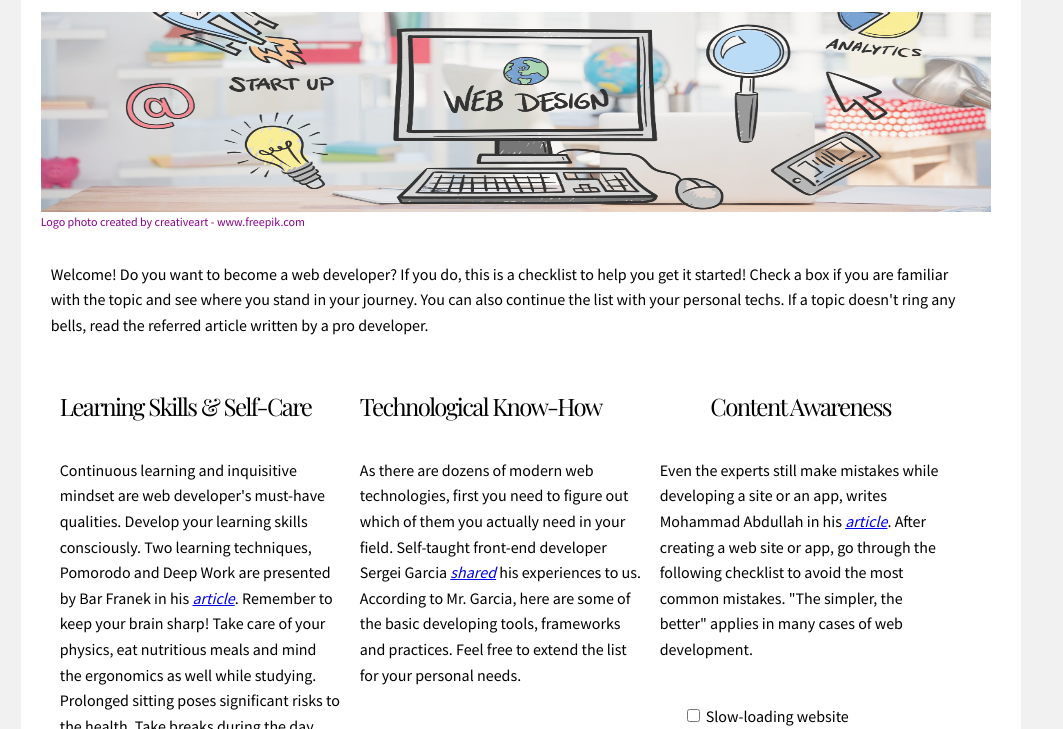
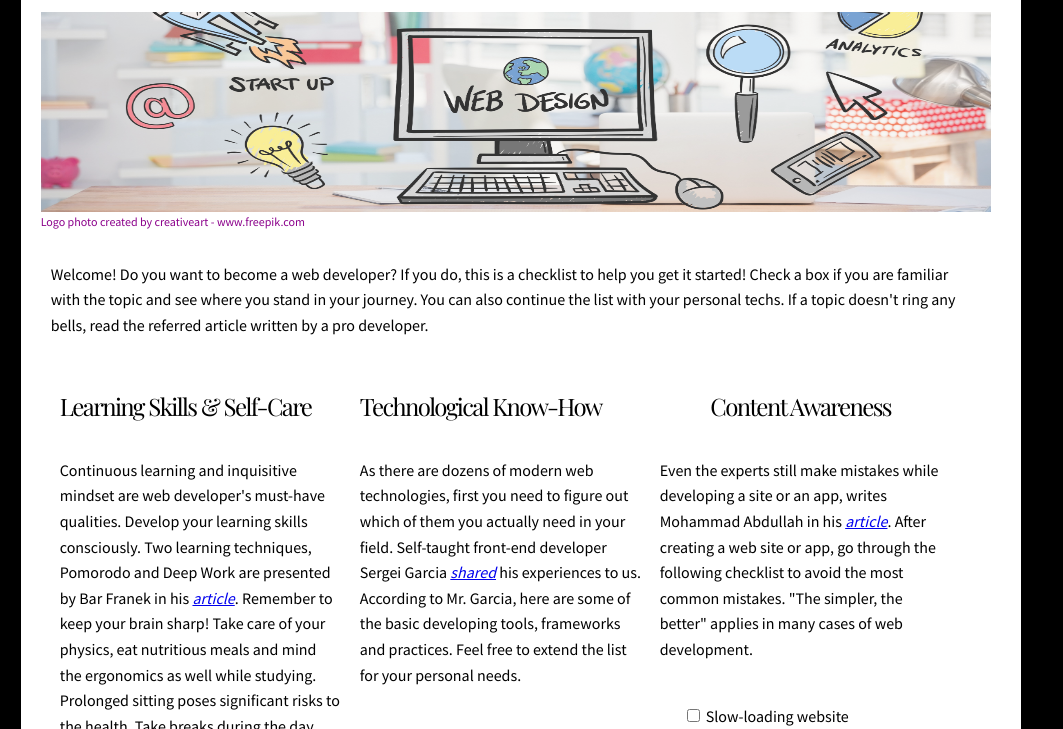
Before and after one commit to A-Aapro/Korona, a plain HTML site: page roadmap.html in a window 1280 px wide. Shown: the part 118-847 px from the top of the page, without its empty margins (0-1063 px from the left). Drawn offline with nearby package versions, Linux system fonts and the light colour scheme.

Commit message:
Update styles.css

```diff
--- a/css/styles.css
+++ b/css/styles.css
@@ -7,7 +7,7 @@ html {
   font-family: 'Source Sans Pro', sans-serif;
   box-sizing: border-box;
   /*background-image: linear-gradient(rgba(32,210,190,100), rgba(21,145,85,100));*/
-  background-color: rgb(241, 241, 241);
+  background-color: rgb(0, 0, 0);
 }
 
 #main, footer {
```
